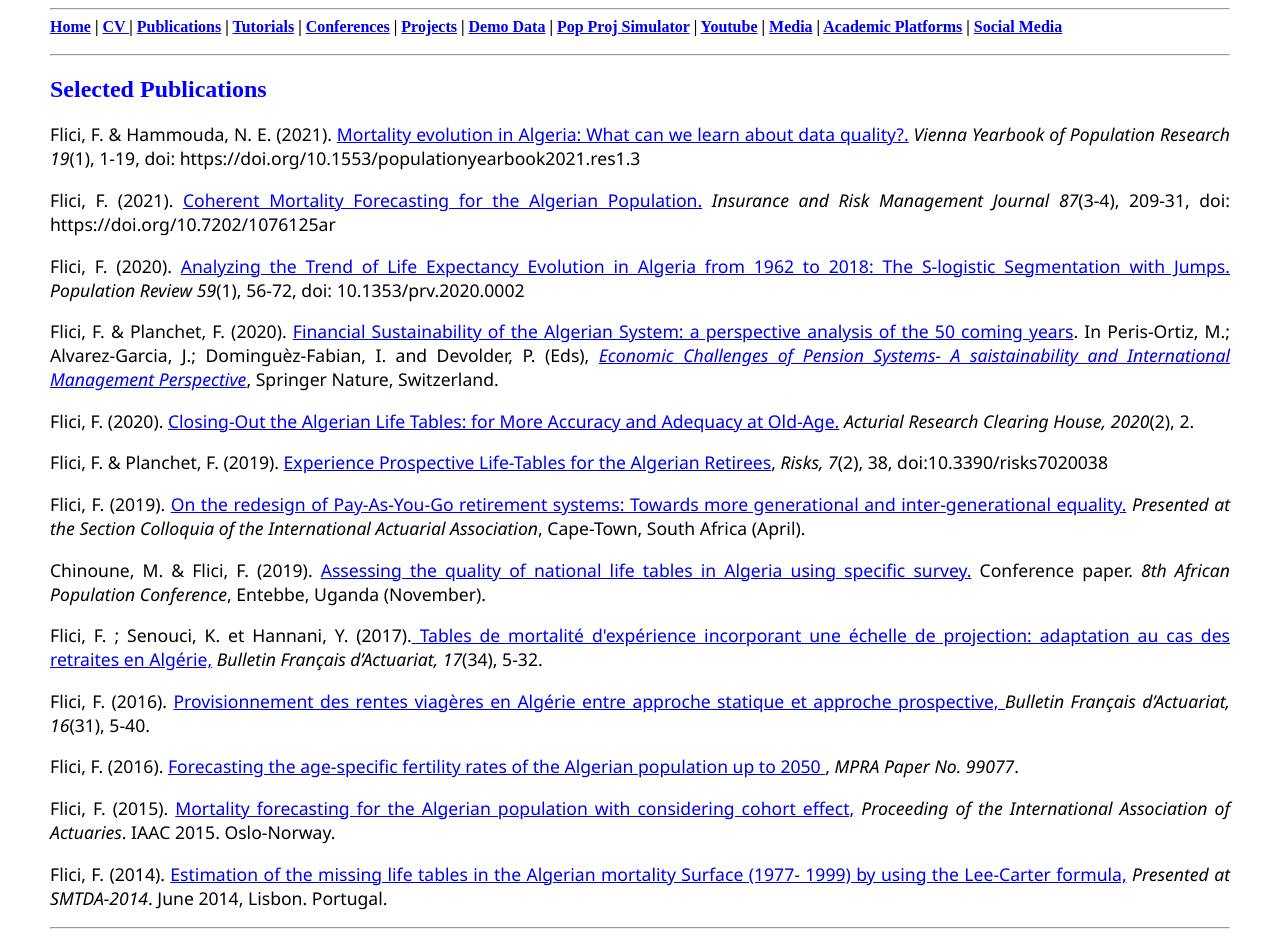
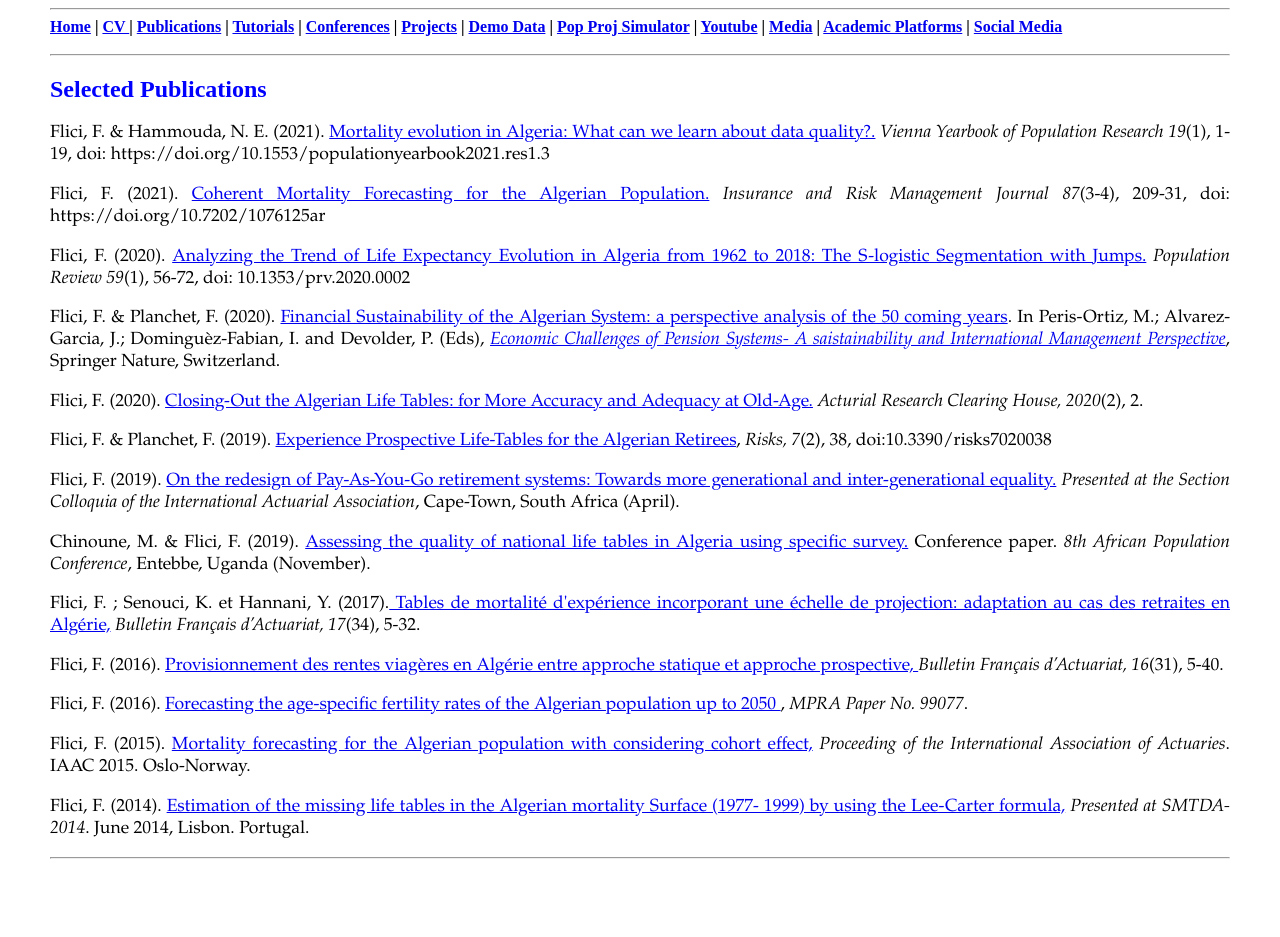
Before and after one commit to Farid-FLICI/farid-flici.github.io, a Jekyll site: the page pub.html, which Jekyll copies as it is, in a window 1280 px wide. Built offline with Jekyll 4.4.1, drawn with Linux system fonts in a browser that asks for light colours; after the commit the page ends 900 px from its top, so only the background shows below that.

Commit message:
Update pub.html

```diff
--- a/pub.html
+++ b/pub.html
@@ -16,7 +16,7 @@
 
 <style>
 
-p {font-family:Segoe UI;
+p {font-family:Palatino Linotype;
   font-size:110%;
   text-align:justify}
 
```
